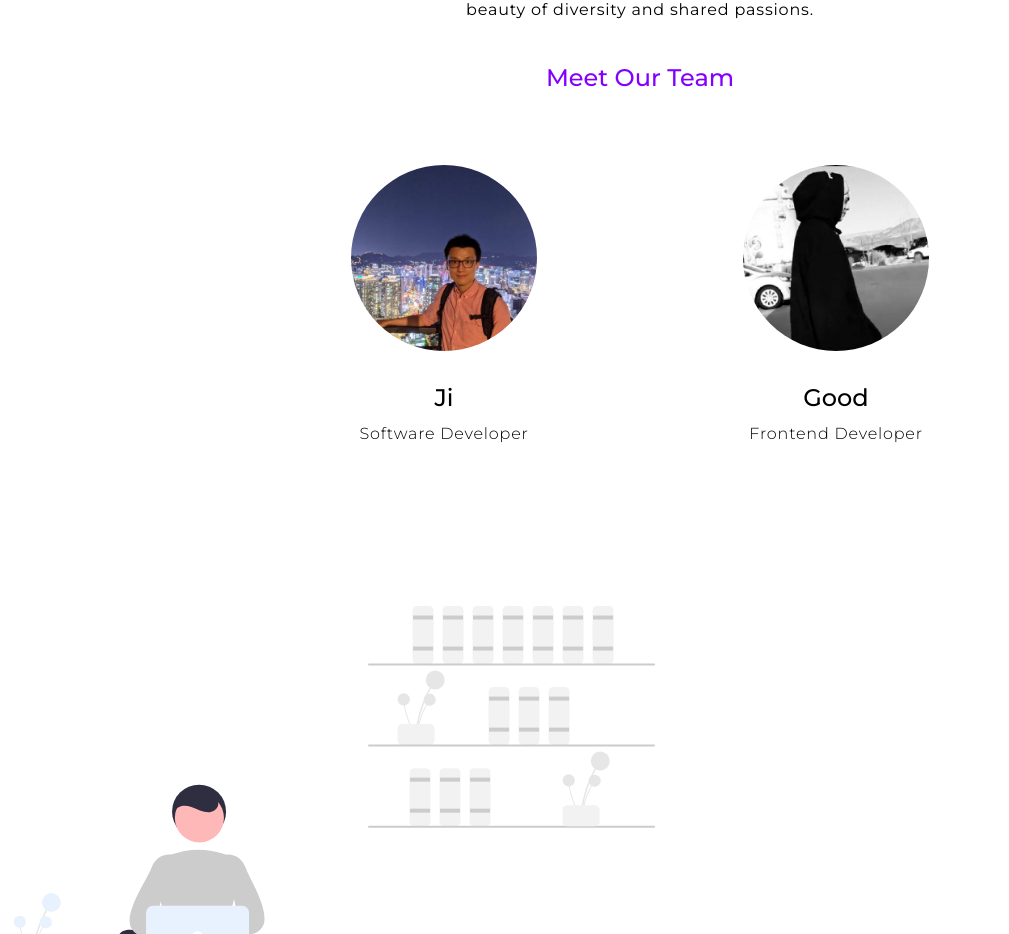
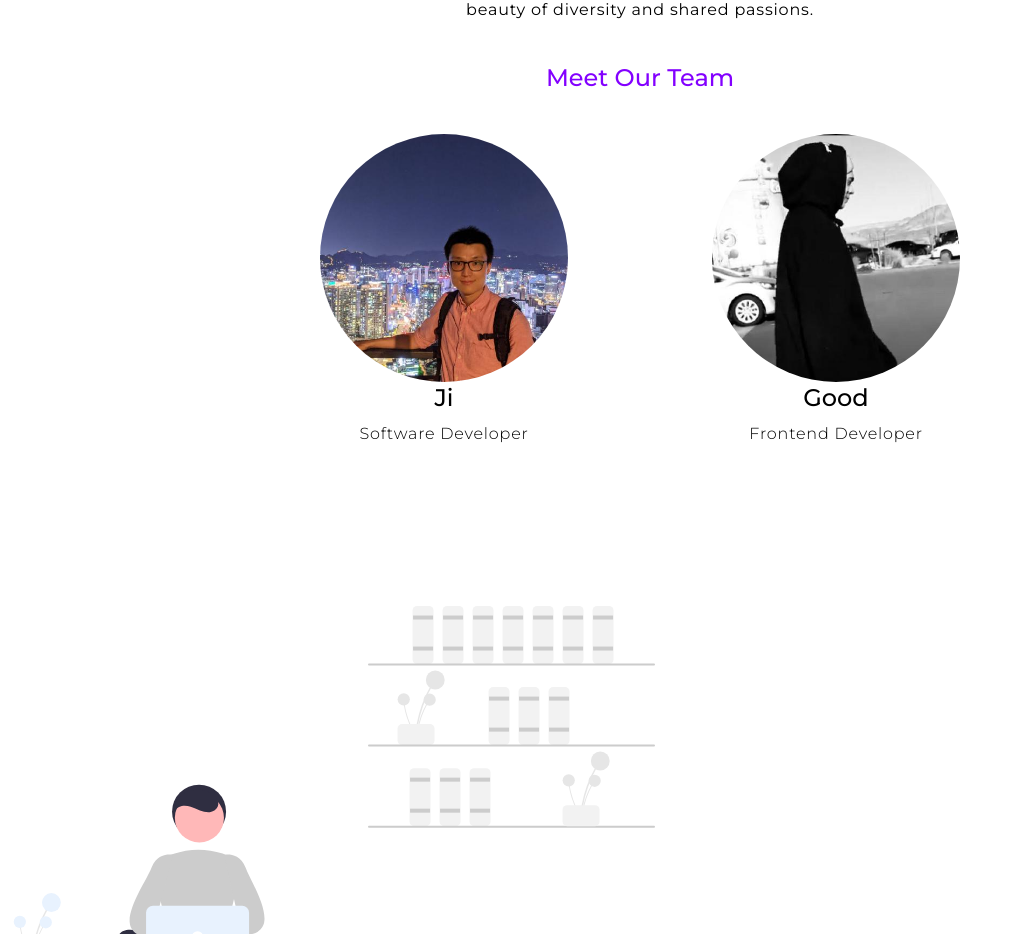
Before and after one commit to Austin-Imbastari/disco, a React (Vite) app: page /aboutus in a window 1280 px wide. Shown: the part 1180-2114 px from the top of the page, without its empty margins (0-1009 px from the left). Built offline with nearby package versions, Linux system fonts and the light colour scheme; no server answers.

Commit message:
added some aniimations

```diff
--- a/package.json
+++ b/package.json
@@ -10,6 +10,7 @@
     "preview": "vite preview"
   },
   "dependencies": {
+    "framer-motion": "^11.0.15",
     "react": "^18.2.0",
     "react-dom": "^18.2.0",
     "react-icons": "^5.0.1",
--- a/src/AboutUs.tsx
+++ b/src/AboutUs.tsx
@@ -2,73 +2,112 @@ import ProgrammingSvg from './assets/img/computer.svg';
 import ComputerSvg from './assets/img/programming.svg';
 import Jiggy from './assets/img/jiggy.jpeg';
 import Good from './assets/img/good.jpeg';
+import { motion } from 'framer-motion';
+import {
+  aboutUsAnimation,
+  titleAnimation,
+  fadeDescription,
+  fadeSvg,
+  profilePicAnimation,
+} from './animations';
 
 const AboutUs = () => {
   return (
-    <>
+    <motion.div
+      variants={aboutUsAnimation}
+      initial="hidden"
+      animate="show"
+      exit="exit"
+    >
       <div className="container mt-10 mx-auto">
-        <div className="mt-20 mb-20 text-3xl font-bold">
+        <motion.div
+          className="mt-20 mb-20 text-3xl font-bold"
+          variants={titleAnimation}
+        >
           <h1 className="text-center ">About Us</h1>
-        </div>
-        <div className="flex justify-center">
+        </motion.div>
+        <motion.div variants={fadeSvg} className="flex justify-center">
           <img src={ProgrammingSvg} alt="programming" />
-        </div>
+        </motion.div>
         <div className="flex justify-center flex-col items-center w-100 mt-10">
           <div className="flex justify-center flex-col items-center w-1/2">
             <div>
-              <p className="tracking-wider text-center">
-                {' '}
+              <motion.p
+                variants={fadeDescription}
+                className="tracking-wider text-center"
+              >
                 Step into our vibrant blog site, where every click unveils
                 captivating developer tips and delightful discoveries. From
                 heartwarming travel tales to tantalizing recipes, our eclectic
                 mix of content sparks joy and ignites imagination.
-              </p>
+              </motion.p>
               <br></br>
-              <p className="tracking-wider text-center rainbow-text">
+              <motion.p
+                variants={fadeDescription}
+                className="tracking-wider text-center rainbow-text"
+              >
                 Ignite your passions. Whether you're a software developer, a
                 chef, or a wellness enthusiast, there's something for everyone
                 to uncover and enjoy.
-              </p>
+              </motion.p>
               <br></br>
-              <p className="tracking-wider text-center">
+              <motion.p
+                variants={fadeDescription}
+                className="tracking-wider text-center"
+              >
                 Engage with like-minded individuals in our welcoming space.
                 Share dev tips, swap recipes, or offer words of encouragement as
                 we celebrate the beauty of diversity and shared passions.
-              </p>
+              </motion.p>
             </div>
-            <div className="mt-10">
-              {/* <img src='' alt='' /> */}
-
+            <motion.div variants={fadeDescription} className="mt-10">
               <h1 className="text-2xl font-medium rainbow-text">
                 Meet Our Team
               </h1>
-              {/* <p></p> */}
-            </div>
+            </motion.div>
             <div className="flex space-x-36 mt-10 mb-20">
               <div>
                 <a href="https://github.com/jpnws" target="_blank">
-                  <img
+                  <motion.img
+                    variants={profilePicAnimation}
                     className="rounded-full scale-75"
                     src={Jiggy}
                     alt="Jiggy"
                   />
-                  <h4 className="text-center text-2xl font-medium">Ji</h4>
-                  <p className="text-center mt-2 tracking-wider font-light	">
+                  <motion.h4
+                    variants={profilePicAnimation}
+                    className="text-center text-2xl font-medium"
+                  >
+                    Ji
+                  </motion.h4>
+                  <motion.p
+                    variants={profilePicAnimation}
+                    className="text-center mt-2 tracking-wider font-light	"
+                  >
                     Software Developer
-                  </p>
+                  </motion.p>
                 </a>
               </div>
               <div>
                 <a href="https://github.com/Austin-Imbastari" target="_blank">
-                  <img
+                  <motion.img
+                    variants={profilePicAnimation}
                     className="rounded-full scale-75"
                     src={Good}
                     alt="Good"
                   />
-                  <h4 className="text-center text-2xl font-medium">Good</h4>
-                  <p className="text-center mt-2 tracking-wider font-light	">
+                  <motion.h4
+                    variants={profilePicAnimation}
+                    className="text-center text-2xl font-medium"
+                  >
+                    Good
+                  </motion.h4>
+                  <motion.p
+                    variants={profilePicAnimation}
+                    className="text-center mt-2 tracking-wider font-light	"
+                  >
                     Frontend Developer
-                  </p>
+                  </motion.p>
                 </a>
               </div>
             </div>
@@ -80,7 +119,7 @@ const AboutUs = () => {
           </div>
         </div>
       </div>
-    </>
+    </motion.div>
   );
 };
 
--- a/src/App.css
+++ b/src/App.css
@@ -84,3 +84,21 @@ button:active {
     border-radius: 10px;
     border: 3px solid black;
 } */
+
+.frame1 {
+  position: fixed;
+  top: 9.5%;
+  left: 0;
+  width: 100%;
+  height: 100vh;
+  background: #e9f7e6;
+}
+
+.frame2 {
+  position: fixed;
+  top: 9.5%;
+  left: 0;
+  width: 100%;
+  height: 100vh;
+  background: azure;
+}
--- a/src/App.tsx
+++ b/src/App.tsx
@@ -8,10 +8,7 @@ function App() {
     <>
       <UserProvider>
         <Routes>
-          <Route
-            path="*"
-            element={<Home />}
-          />
+          <Route path="*" element={<Home />} />
         </Routes>
       </UserProvider>
     </>
--- a/src/Board.tsx
+++ b/src/Board.tsx
@@ -1,6 +1,8 @@
 import { useEffect, useState } from 'react';
 import { Link } from 'react-router-dom';
 import { BoardPostItem } from './BoardPostItem';
+import { motion } from 'framer-motion';
+import { boardAnimation, boardItemAnimation, itemsBoard } from './animations';
 
 type PostData = {
   id: number;
@@ -59,18 +61,19 @@ const Board = () => {
           </Link>
         </div>
       </div>
-      <div
+      <motion.div
+        variants={boardItemAnimation}
+        initial="hidden"
+        animate="show"
         style={{
           border: '2.5px solid #E9F7E6',
           borderRadius: '10px',
           marginTop: '10px',
-          // overflowY: "auto",
-          // height: "900px",
         }}
         className="container mx-auto px-8 py-8"
       >
         {items?.map((item) => (
-          <div key={item.id}>
+          <motion.div variants={itemsBoard} key={item.id}>
             <Link to={'/post/' + item.id}>
               <BoardPostItem
                 author={item.author.username}
@@ -78,9 +81,9 @@ const Board = () => {
                 createdDate={dateFormatter(item.createdAt)}
               />
             </Link>
-          </div>
+          </motion.div>
         ))}
-      </div>
+      </motion.div>
     </>
   );
 };
--- a/src/Home.tsx
+++ b/src/Home.tsx
@@ -1,5 +1,6 @@
-import { Route, Routes } from 'react-router-dom';
-// Components
+import { Route, Routes, useLocation } from 'react-router-dom';
+import { AnimatePresence } from 'framer-motion';
+
 import AboutUs from './AboutUs';
 import Board from './Board';
 import CreatePost from './CreatePost';
@@ -11,10 +12,13 @@ import SignIn from './SignIn';
 import SignUp from './SignUp';
 
 const Home = () => {
+  const location = useLocation();
+
   return (
     <>
       <Navbar />
-      <Routes>
+      <AnimatePresence mode="wait">
+        <Routes location={location} key={location.pathname}>
           <Route path="*" element={<Board />} />
           <Route path="/aboutus" element={<AboutUs />} />
           <Route path="/signup" element={<SignUp />} />
@@ -24,6 +28,7 @@ const Home = () => {
           <Route path="/post/:id" element={<PostPage />} />
           <Route path="/post/:id/edit" element={<EditPost />} />
         </Routes>
+      </AnimatePresence>
     </>
   );
 };
--- /dev/null
+++ b/src/animations.tsx
@@ -0,0 +1,134 @@
+export const aboutUsAnimation = {
+  hidden: {
+    opacity: 0,
+    y: -300,
+  },
+  show: {
+    opacity: 1,
+    y: 0,
+    transition: {
+      duration: 0.5,
+      when: 'beforeChildren',
+      staggerChildren: 0.25,
+    },
+  },
+  exit: {
+    opacity: 0,
+
+    transition: {
+      duration: 0.5,
+    },
+  },
+};
+
+export const titleAnimation = {
+  hidden: {
+    x: 300,
+    opacity: 0,
+  },
+  show: {
+    x: 0,
+    opacity: 1,
+    transition: { duration: 0.75, ease: 'easeOut' },
+    delay: 0.5,
+  },
+};
+
+export const fadeDescription = {
+  hidden: {
+    opacity: 0,
+  },
+  show: {
+    opacity: 1,
+    transition: { ease: 'easeOut', duration: 0.75 },
+  },
+};
+
+export const fadeSvg = {
+  hidden: {
+    opacity: 0,
+  },
+  show: {
+    opacity: 1,
+    transition: { ease: 'easeOut', duration: 0.95 },
+  },
+};
+
+export const profilePicAnimation = {
+  hidden: {
+    scale: 1.5,
+    opacity: 0,
+  },
+  show: {
+    opacity: 1,
+    scale: 1,
+    transition: { ease: 'easeOut', duration: 1 },
+  },
+};
+
+export const sliderAnimation = {
+  hidden: {
+    y: '-10%',
+  },
+  show: {
+    y: '100%',
+    transition: { ease: 'easeOut', duration: 1 },
+  },
+};
+
+export const sliderContainer = {
+  hidden: {
+    opacity: 1,
+  },
+  show: {
+    opacity: 1,
+    transition: { duration: 0.5 },
+  },
+};
+
+export const boardAnimation = {
+  hidden: {
+    opacity: 0,
+    y: 300,
+  },
+  show: {
+    opacity: 1,
+    y: 0,
+    transition: {
+      duration: 1,
+    },
+  },
+  exit: {
+    opacity: 0,
+    y: 300,
+    transition: {
+      duration: 0.5,
+    },
+  },
+};
+
+export const boardItemAnimation = {
+  hidden: {
+    opacity: 0,
+    transition: {
+      staggerChildren: 0.9,
+    },
+  },
+  show: {
+    opacity: 1,
+    transition: {
+      delayChildren: 0.5,
+      staggerChildren: 0.9,
+    },
+  },
+};
+
+export const itemsBoard = {
+  hidden: {
+    y: '100%',
+  },
+  show: {
+    y: '0%',
+    transition: { duration: 0.5 },
+  },
+};
```
Also changed, not shown: src/BoardPostItem.tsx (+8 -8 lines), src/CreatePost.tsx (+67 -54 lines), 1 other file (tests, documents, lock files or other folders). Lines whose indentation alone changed are shown as unchanged.
